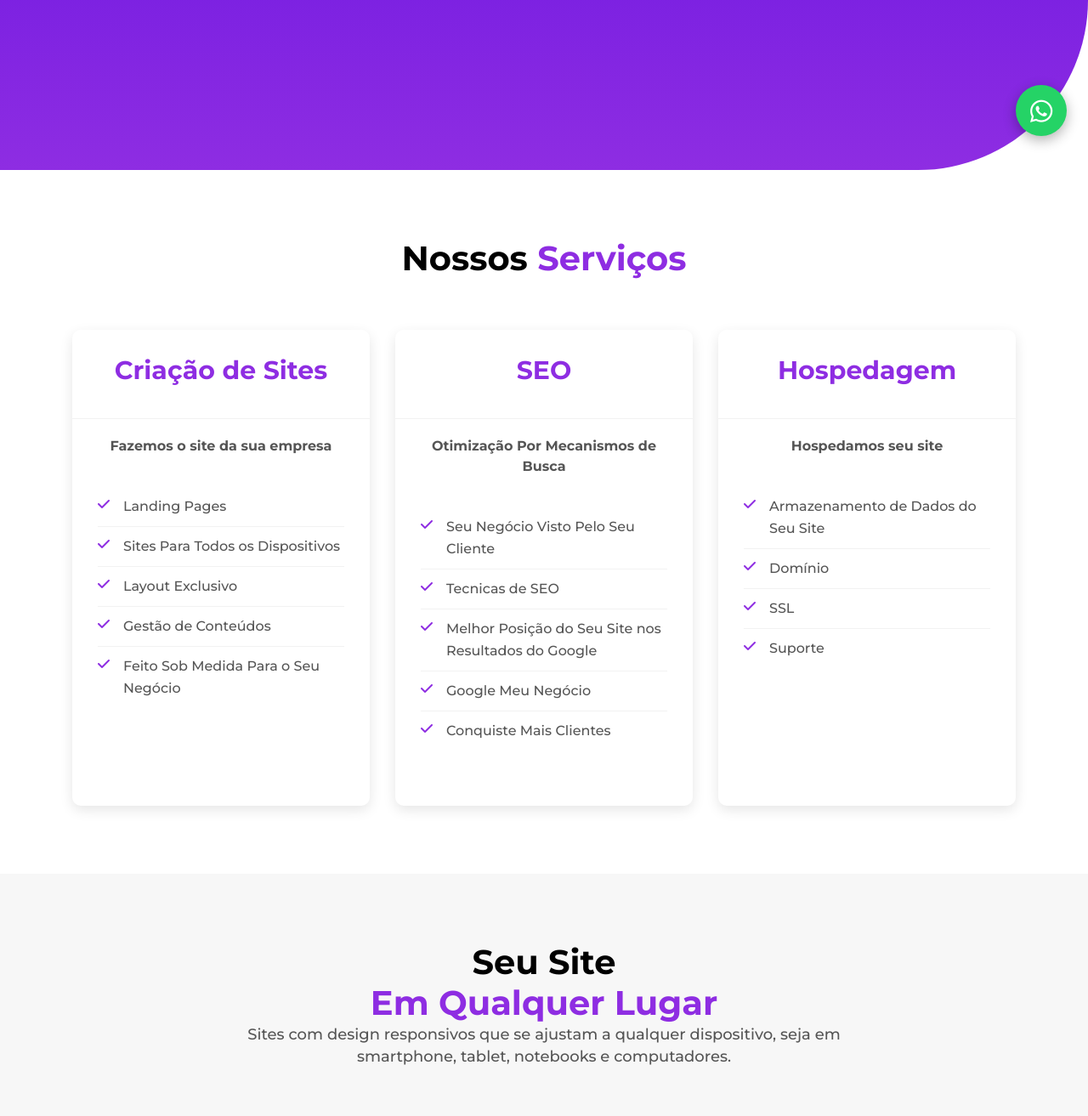
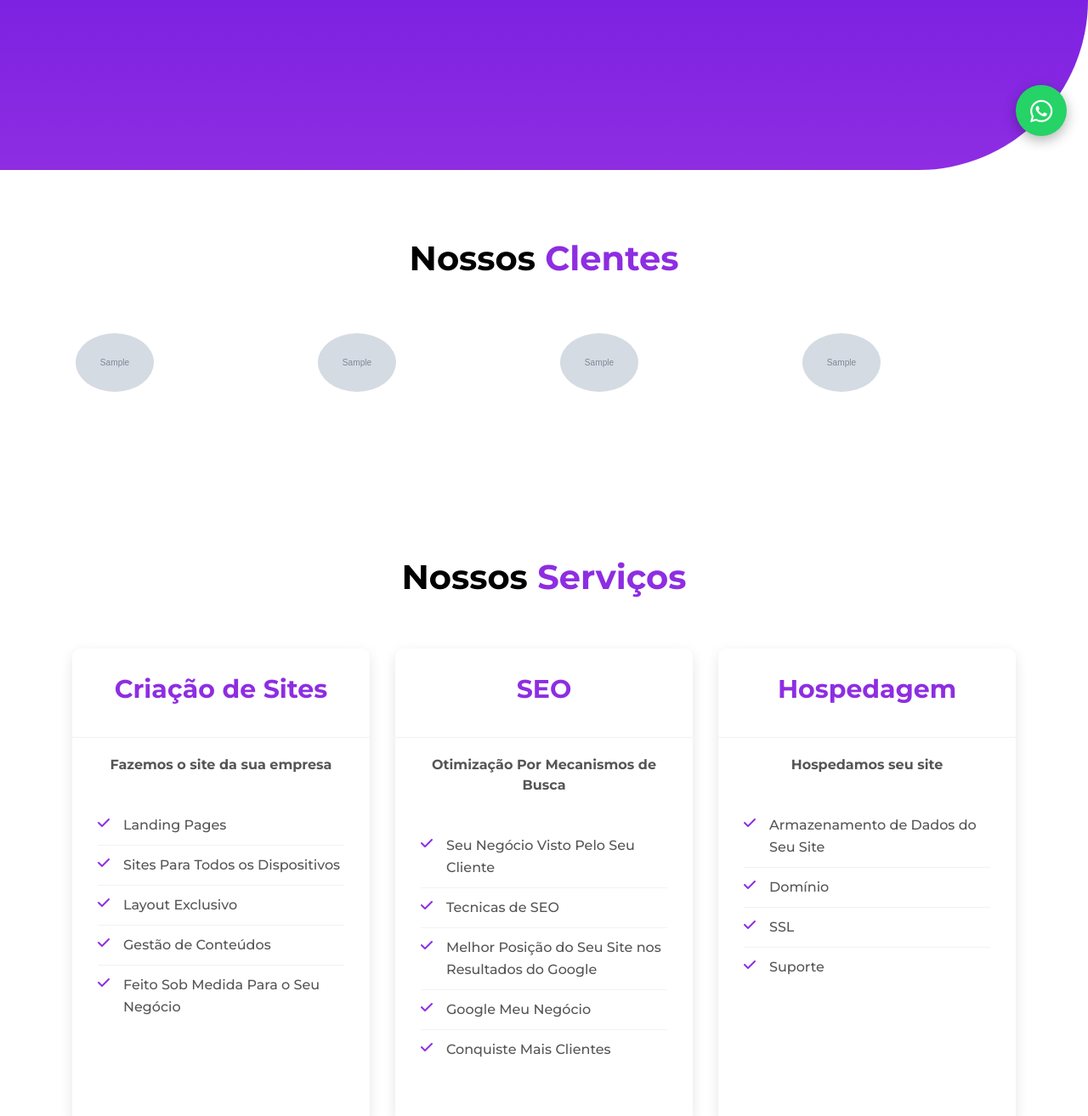
Before and after one commit to luanaAlm/service_page, a Django app: page / in a window 1280 px wide. Shown: the part 600-1913 px from the top of the page at 85% size. Run offline with Django 3.2, Linux system fonts and the light colour scheme; tables that the repository leaves empty hold one stand-in row (values such as "Sample post"); grey boxes marked "Sample" are stand-in pictures; some libraries are stand-ins or nearby versions.

Commit message:
Nossos clientes

```diff
--- a/core/admin.py
+++ b/core/admin.py
@@ -1,5 +1,5 @@
 from django.contrib import admin
-from .models import Cliente,  Portifolio
+from .models import Cliente,  Portifolio_cliente
 
 admin.site.register(Cliente)
-admin.site.register(Portifolio)
+admin.site.register(Portifolio_cliente)
--- a/core/models.py
+++ b/core/models.py
@@ -13,7 +13,7 @@ class Cliente(models.Model):
         return template.format(self)
 
 
-class Portifolio (models.Model):
+class Portifolio_cliente (models.Model):
     UF_CHOICES = (
         ('AC', 'Acre'),
         ('AL', 'Alagoas'),
@@ -43,6 +43,8 @@ class Portifolio (models.Model):
         ('TO', 'Tocantins')
     )
     ID_Portifolio = models.AutoField(primary_key=True)
+    logomarca = models.ImageField(
+        upload_to="img_portifolio/%y", blank=False, null=False)
     image = models.ImageField(
         upload_to="img_portifolio/%y", blank=False, null=False)
     link = models.URLField(max_length=400)
--- a/core/templates/index.html
+++ b/core/templates/index.html
@@ -4,7 +4,7 @@
 
 {% block main %}
 <!-- Inincio Home -->
-<section class="home d-flex align-items-center" id="home" data-scroll-index="0">
+<section class="home d-flex align-items-center" id="home" >
     <div class="container">
         <div class="row align-items-center">
             <div class="col-md-7">
@@ -34,8 +34,34 @@
     </div>
 </section>
 <!-- Fim Home -->
+<!-- Inicio nossos Clientes -->
+<section class="clientes section-padding">
+    <div class="container">
+        <div class="row justify-content-center">
+            <div class="col-lg-8">
+                <div class="section-title">
+                    <h2>Nossos <span>Clentes</span></h2>
+                </div>
+            </div>
+        </div>
+        <div class="row">
+            <div class="owl-carousel clientes-carousel">
+                {% for i in port %}
+                    <div class="col-lg-8 col-md-6">
+                        <div class="clientes-item">
+                            <div class="clientes-img-box">
+                                <img src="{{i.logomarca.url}}" alt="{{i.empresa}}">
+                            </div>
+                        </div>
+                    </div>
+                {% endfor %}
+            </div>
+        </div>
+    </div>
+</section>
+<!-- Fim nossos Clientes -->
 <!-- Inicio Services -->
-<section class="services section-padding" id="services" data-scroll-index="1">
+<section class="clientes section-padding" id="services" >
     <div class="container">
         <div class="row justify-content-center">
             <div class="col-lg-8">
@@ -266,7 +292,7 @@
             </div>
         </div>
         <div class="row justify-content-center" data-aos="fade-up">
-            {% for i in portifolios %}
+            {% for i in port %}
             <div class="col-lg-4 col-md-6">
                 <div class="portfolio">
                     <div class="portfolio-item">
--- a/core/views.py
+++ b/core/views.py
@@ -1,15 +1,15 @@
 from django.contrib import messages
 from django.shortcuts import render
-from .models import Portifolio
+from .models import Portifolio_cliente
 from .form import ClienteForm
 from django.shortcuts import redirect, render
 
 
 def index(request):
-    #portifolios = Portifolio.objects.all()
-    form = ClienteForm()
+    port = Portifolio_cliente.objects.all()
     return render(request, "index.html", {
-        "form": form})
+        "port": port,
+    })
 
 
 def landingPage(request):
--- a/static/css/style.css
+++ b/static/css/style.css
@@ -287,6 +287,21 @@ ul {
 .home .home-btn {
   margin-top: 40px;
 }
+/*--------------------------------------------------------------
+# Clientes
+--------------------------------------------------------------*/
+.clientes-item .clientes-img-box {
+  height: 100px;
+  width: 100px;
+  display: inline-block;
+  border: 4px solid #ffffff;
+  border-radius: 50%;
+}
+.clientes-item .clientes-img-box img {
+  width: 100%;
+  border-radius: 50%;
+}
+
 /*--------------------------------------------------------------
 # Services
 --------------------------------------------------------------*/
--- a/static/js/main.js
+++ b/static/js/main.js
@@ -9,8 +9,8 @@ $(document).ready(function(){
         }
     });
 
-    /* ---owl carousel Services---
-    $('.services-carousel').owlCarousel({
+    /* ---owl carousel Cliente--- */
+    $('.clientes-carousel').owlCarousel({
         loop:true,
         margin:0,
         autoplay:true,
@@ -23,10 +23,10 @@ $(document).ready(function(){
                 items:2,
             },
             1000:{
-                items:3,
+                items:4,
             }
         }
-    });*/
+    });
     /* ---owl carousel portfolio
     $('.portfolio-carousel').owlCarousel({
         loop:true,
```
Also changed, not shown: core/migrations/0004_rename_portifolio_portifolio_cliente.py (added), core/migrations/0005_portifolio_cliente_logomarca.py (added), img_portifolio/21/0fa745f0fd1784df99a788dcb783ee1d_j2rA1od.jpg (added), img_portifolio/21/baracktocat.jpg (added), img_portifolio/21/mona-lovelace.jpg (added), img_portifolio/21/privateinvestocat.jpg (added).
